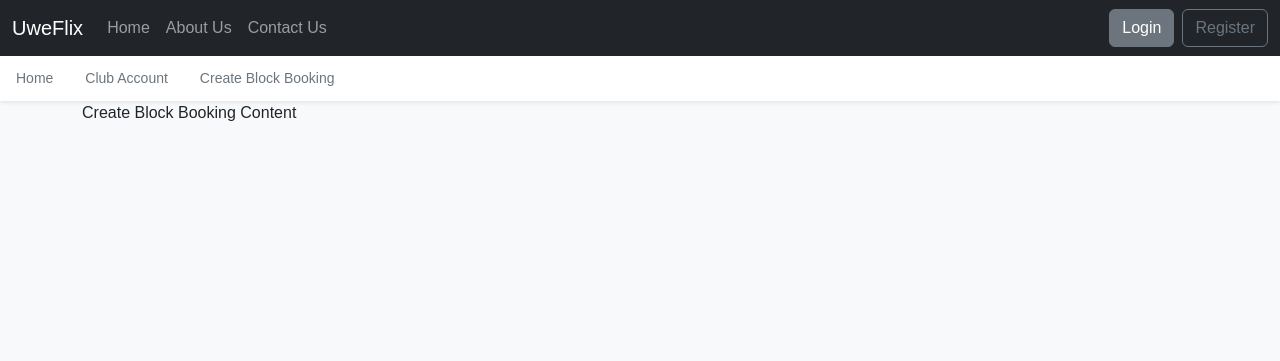
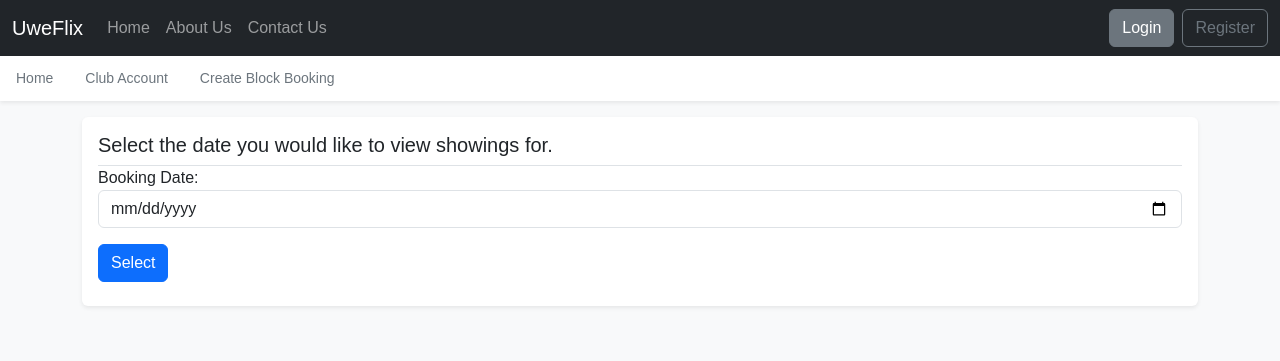
Before and after one commit to cameron-mg/UNI_Distributed-and-Enterprise-Software-Development, a Django app: page /clubBooking/ in a window 1280 px wide. Shown: the top 361 px of the page. Run offline with Django 4.2, Linux system fonts and the light colour scheme; some libraries are stand-ins or nearby versions.

Commit message:
CMG - Club reps can select date to view showings

```diff
--- a/app/forms.py
+++ b/app/forms.py
@@ -8,6 +8,9 @@ class UserRegistrationForm(forms.Form):
 
 class ClubAccountForm(forms.Form):
     clubid = forms.CharField(widget=forms.TextInput(attrs={'class': 'form-control'}), max_length=20, label="Club Identification Number")
+
+class BookingDateForm(forms.Form):
+    bookingDate = forms.DateField(widget=forms.DateInput(attrs={'class': 'form-control', 'type' : 'date'}), input_formats=['%Y-%m-%d'], label="Booking Date")
 
 class RegisterClubForm(forms.Form):
     clubid = forms.CharField(widget=forms.TextInput(attrs={'class': 'form-control'}), max_length=8, label="Club ID")
@@ -27,7 +30,6 @@ class RegisterClubForm(forms.Form):
 
     pCardNumber = forms.CharField(widget=forms.TextInput(attrs={'class': 'form-control'}), max_length=19, label="Card Number")
     pExpiryDate = forms.CharField(widget=forms.TextInput(attrs={'class': 'form-control'}), label="Expiry Date (MM/YY)")
-
 
 class AddressForm(forms.ModelForm):
     class Meta:
--- a/app/templates/app/clubrep/blockBooking.html
+++ b/app/templates/app/clubrep/blockBooking.html
@@ -3,5 +3,52 @@
 Club Booking
 {% endblock %}
 {% block content %}
-Create Block Booking Content
+{% if dated %}
+<div class="my-3 p-3 bg-body rounded shadow-sm">
+    <h6 class="border-bottom pb-2 mb-0">Showings on: {{ showing.date }}</h6>
+    <div class="d-flex text-muted pt-3">
+      <p class="pb-3 mb-0 small lh-sm border-bottom">
+        {% if showings %}
+        <table class="table">
+          <thead>
+            <tr>
+              <th>Film</th>
+              <th>Screen Number</th>
+              <th>Time</th>
+              <th>Remaining Capacity</th>
+            </tr>
+          </thead>
+          <tbody>
+          {% for showing in showings %}
+              <tr>
+                  <td>{{ showing.film.title }}</td>
+                  <td>{{ showing.screen.screenNo }}</td>
+                  <td>{{ showing.time }}</td>
+                  <td>{{ showing.remainingSeats}}</td>
+                  <td>
+                    <a href="#" class="btn btn-success me-2" role="button" aria-pressed="true">Book</a>
+                  </td>
+              </tr>
+          {% endfor %}
+          </tbody>
+        </table>
+      {% else %}
+        <p>No showings available on this date!</p>
+      </p>
+      </p>
+      {% endif %}
+    </div>
+  </div>
+{% else %}
+    <div class="my-3 p-3 bg-body rounded shadow-sm">
+        <h5 class="border-bottom pb-2 mb-0">Select the date you would like to view showings for.</h5>
+        <div>
+            <form method="post" class="form-group">
+                {% csrf_token %}
+                {{ form.as_p }}
+                <button type="submit" class="btn btn-primary mb-2">Select</button>
+            </form>
+        </div>
+    </div>
+{% endif %}
 {% endblock %}
--- a/app/templates/app/clubrep/clubAccount.html
+++ b/app/templates/app/clubrep/clubAccount.html
@@ -34,7 +34,7 @@ Club Representative Home
             <br>
             <h6>Discount Rate: {{ club.discount }}%</h6>
             <h6>Current Balance {{ club.balance }}</h6>
-            <a href="{% url 'clubAccount' %}" class="btn btn-secondary me-2" role="button" aria-pressed="true">Settle Balance</a>
+            <a href="{% url 'clubAccount' %}" class="btn btn-success me-2" role="button" aria-pressed="true">Settle Balance</a>
         </div>
 
         <div class="my-3 p-3 bg-body rounded shadow-sm">
--- a/app/urls.py
+++ b/app/urls.py
@@ -10,20 +10,22 @@ urlpatterns = [
     path("clubAccount/", views.clubAccount, name="clubAccount"),
     path("clubBooking/", views.blockBooking, name="clubBooking"),
     # TW URLS
+    path("cmHome/", views.cmHome, name="cmHome"),
     path("registerClub/", views.registerClub, name="registerClub"),
+
     path("cmAddFilm/", views.addFilm, name="cmAddFilm"),
     path("updateFilm/<int:pk>", views.updateFilm, name="updateFilm"),
-    path("cmHome/", views.cmHome, name="cmHome"),
     path("deleteFilm/<int:pk>/", views.deleteFilm, name="deleteFilm"),
+
     path("cmAddScreen/", views.addScreen, name="cmAddScreen" ),
     path("updateScreen/<int:pk>,", views.updateScreen, name="updateScreen"),
     path("deleteScreen/<int:pk>", views.deleteScreen, name="deleteScreen"),
+
     path("cmAddShowing", views.addShowing, name="cmAddShowing"),
+    path("updateShowing/<int:pk>/", views.updateShowing, name="updateShowing"),
     path("deleteShowing/<int:pk>/", views.deleteShowing, name="deleteShowing"),
-    path("updateShowing/<int:pk>/", views.updateShowing, name="updateShowing"),
 
     # CR URLS
 
     # JD URLS
-
 ]
--- a/app/views.py
+++ b/app/views.py
@@ -107,7 +107,26 @@ def clubAccount(request):
         return render(request, "app/clubrep/clubAccount.html", {"form":form, "c_logged":c_logged})
 
 def blockBooking(request):
-    return render(request, "app/clubrep/blockBooking.html")
+    form = BookingDateForm(request.POST or None)
+
+    if request.method == "POST":
+        if form.is_valid():
+
+            bookingDate = form.cleaned_data["bookingDate"]
+            try:
+                showings = Showing.objects.filter(date=bookingDate)
+                dated = True
+                return render(request, "app/clubrep/blockBooking.html", {"dated":dated, "showings":showings})
+            except:
+                showings = False
+                dated = False
+                return render(request, "app/clubrep/blockBooking.html", {"form": form, "dated":dated})
+        else:
+            dated = False
+            return render(request, "app/clubrep/blockBooking.html", {"form": form, "dated":dated})
+    else:
+        dated = False
+        return render(request, "app/clubrep/blockBooking.html", {"form": form, "dated":dated})
 
 
 # TW VIEWS
```
Also changed, not shown: app/models.py (+5 -2 lines), app/migrations/0001_initial.py.
